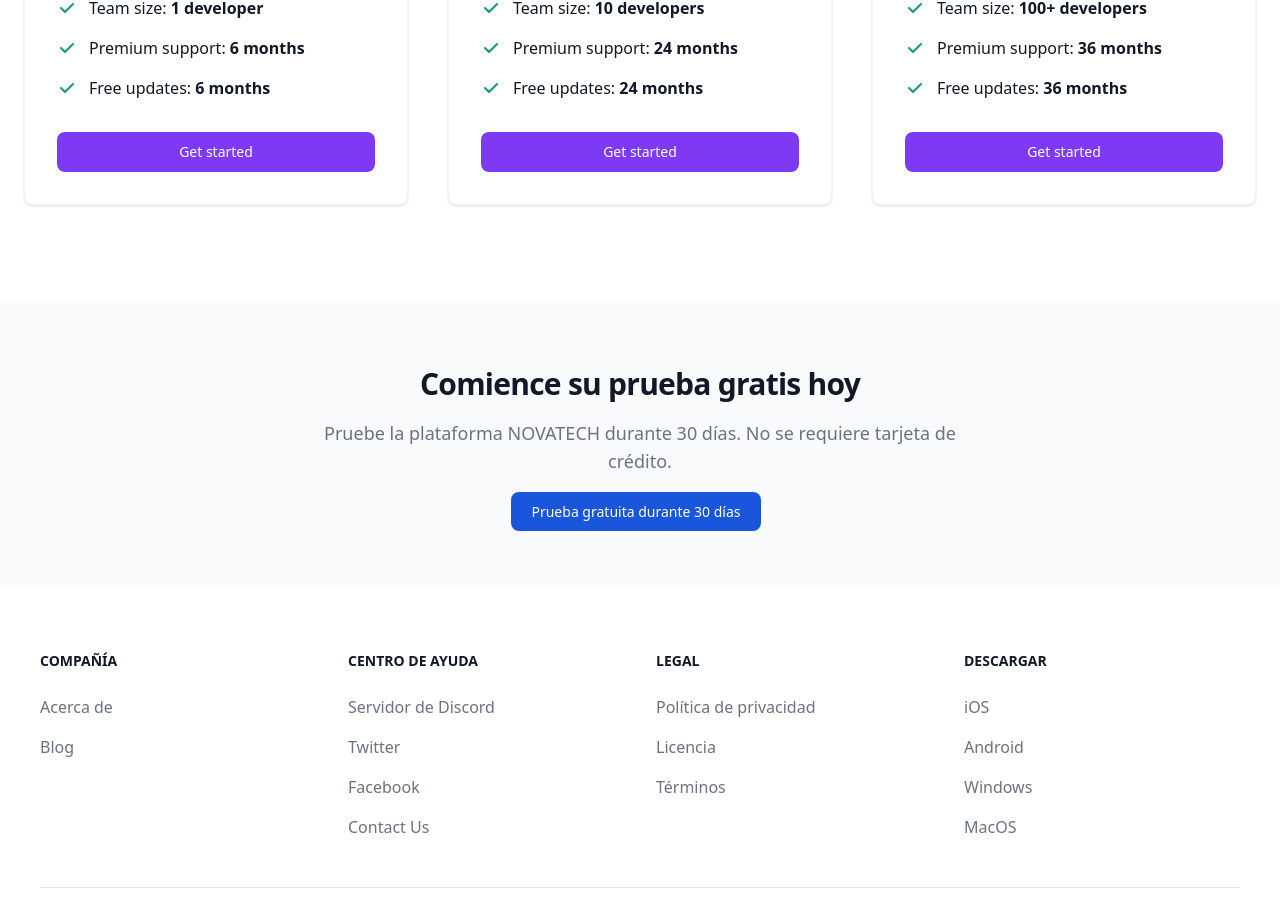
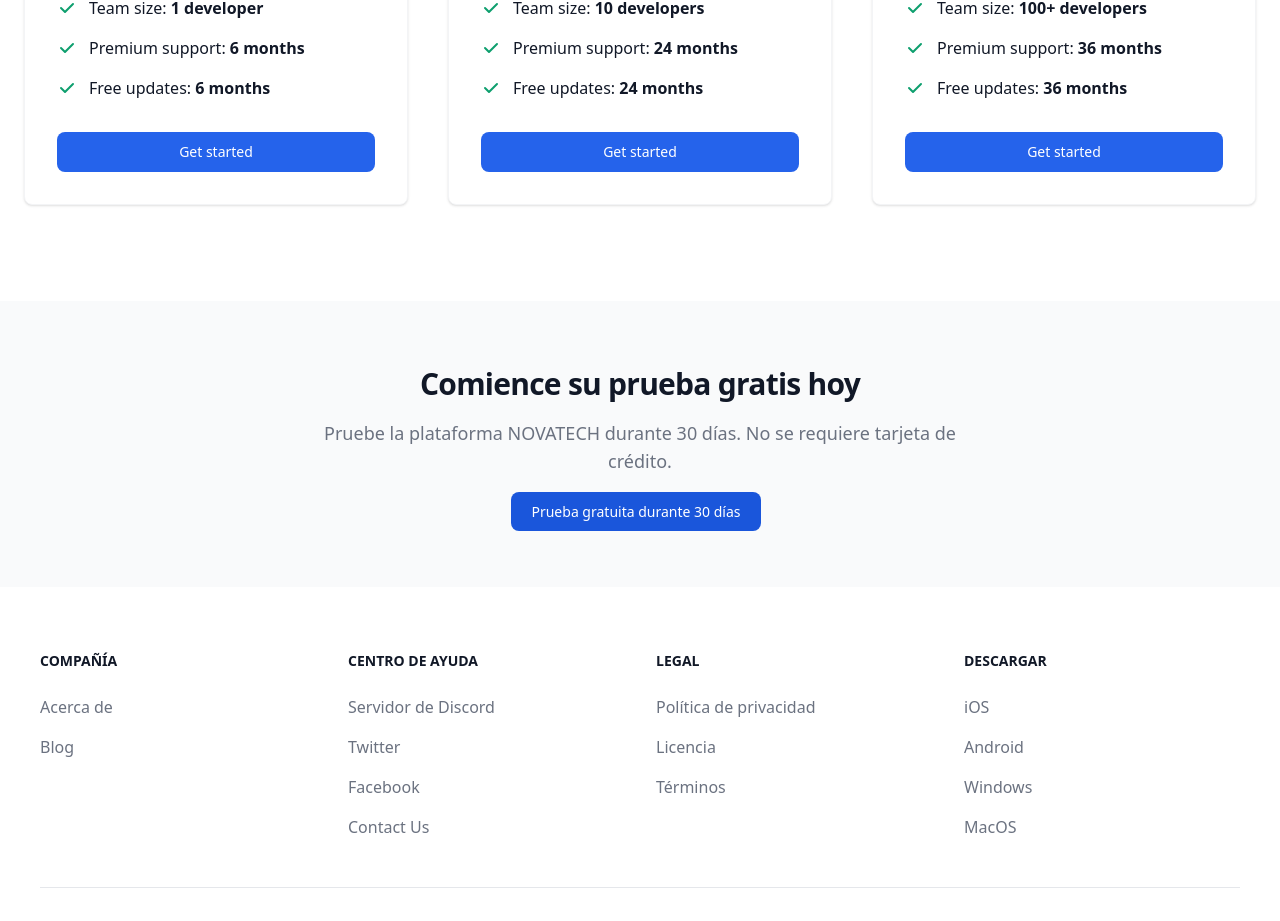
Before and after one commit to randymxd07/Novatech_Frontend, a React (Vite) app: page / in a window 1280 px wide. Shown: the part 4595-5516 px from the top of the page. Built offline with nearby package versions, Linux system fonts and the light colour scheme.

Commit message:
style: :lipstick: I am working on the pricing design

```diff
--- a/src/presentation/pages/home/components/pricing/Pricing.tsx
+++ b/src/presentation/pages/home/components/pricing/Pricing.tsx
@@ -126,7 +126,7 @@
                         {/*======================
                             GET STARTED BUTTON
                         =========================*/}
-                        <a href="#" className="text-white bg-purple-600 hover:bg-purple-700 focus:ring-4 focus:ring-purple-200 font-medium rounded-lg text-sm px-5 py-2.5 text-center dark:text-white  dark:focus:ring-purple-900">
+                        <a href="#" className="text-white bg-blue-600 hover:bg-blue-700 focus:ring-4 focus:ring-blue-200 font-medium rounded-lg text-sm px-5 py-2.5 text-center dark:text-white  dark:focus:ring-blue-900">
                             Get started
                         </a>
 
@@ -222,7 +222,7 @@
                         {/*======================
                             GET STARTED BUTTON
                         =========================*/}
-                        <a href="#" className="text-white bg-purple-600 hover:bg-purple-700 focus:ring-4 focus:ring-purple-200 font-medium rounded-lg text-sm px-5 py-2.5 text-center dark:text-white  dark:focus:ring-purple-900">
+                        <a href="#" className="text-white bg-blue-600 hover:bg-blue-700 focus:ring-4 focus:ring-blue-200 font-medium rounded-lg text-sm px-5 py-2.5 text-center dark:text-white  dark:focus:ring-blue-900">
                             Get started
                         </a>
 
@@ -318,7 +318,7 @@
                         {/*======================
                             GET STARTED BUTTON
                         =========================*/}
-                        <a href="#" className="text-white bg-purple-600 hover:bg-purple-700 focus:ring-4 focus:ring-purple-200 font-medium rounded-lg text-sm px-5 py-2.5 text-center dark:text-white  dark:focus:ring-purple-900">
+                        <a href="#" className="text-white bg-blue-600 hover:bg-blue-700 focus:ring-4 focus:ring-blue-200 font-medium rounded-lg text-sm px-5 py-2.5 text-center dark:text-white  dark:focus:ring-blue-900">
                             Get started
                         </a>
 
```
